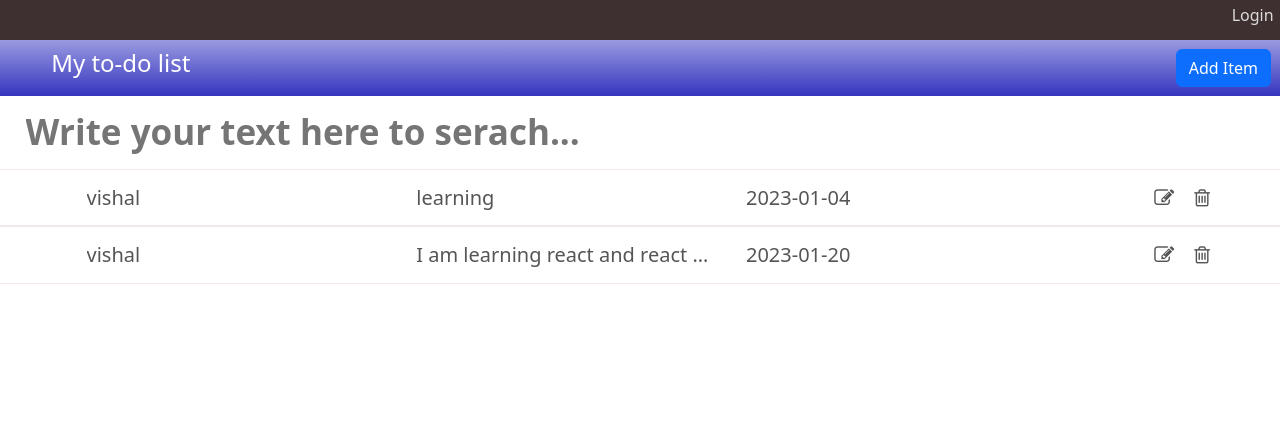
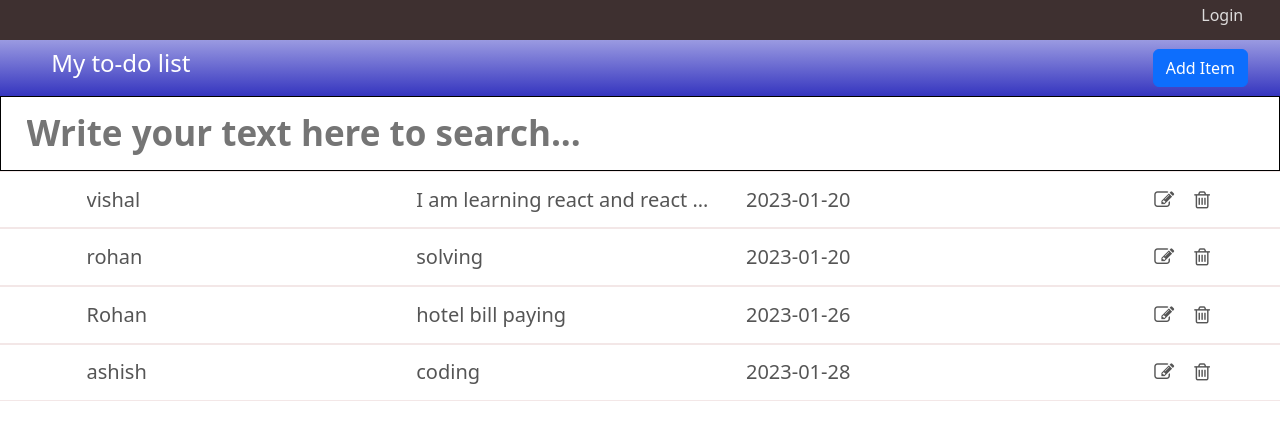
Before and after one commit to Vishal-Taral/todo-list, a React (Create React App) app in the folder todo-app/: page / in a window 1280 px wide. Shown: the top 440 px of the page. Built offline with nearby package versions, Linux system fonts and the light colour scheme; data requests are answered from the project's data file.

Commit message:
seraching feature added in todo-app

```diff
--- a/todo-app/src/API/db.json
+++ b/todo-app/src/API/db.json
@@ -2,15 +2,27 @@
   "task": [
     {
       "id": 2,
-      "description": "I am learning react and react is best library for SPA",
+      "description": "I am learning react and react is best library for SPA 1020304050",
       "date": "2023-01-20",
       "author": "vishal"
     },
     {
-      "id": 4,
-      "description": "learning",
-      "date": "2023-01-04",
-      "author": "vishal"
+      "id": 3,
+      "description": "coding",
+      "date": "2023-01-28",
+      "author": "ashish"
+    },
+    {
+      "description": "solving",
+      "date": "2023-01-20",
+      "author": "rohan",
+      "id": 4
+    },
+    {
+      "id": 5,
+      "description": "hotel bill paying",
+      "date": "2023-01-26",
+      "author": "Rohan"
     }
   ]
 }
--- a/todo-app/src/components/Home/Home.js
+++ b/todo-app/src/components/Home/Home.js
@@ -373,12 +373,12 @@ const Home = () => {
     <div>
       <div className='nav-input'>
         <Navbar getJsonData={getJsonData} />
-        <input type="text" className='input-box' onChange={SearchHandler} placeholder='Write your text here to serach... ' />
+        <input type="text" className='input-box' onChange={SearchHandler}  placeholder='Write your text here to search... ' />
         <div>{
-          works.filter((itemName) => itemName.author.toLowerCase().includes(filteredItem) || itemName.date.includes(filteredItem) || itemName.description.includes(filteredItem)).map((obj) => {
+          works.filter((itemName) =>  itemName.author.toLowerCase().includes(filteredItem.toLowerCase()) || itemName.date.includes(filteredItem) || itemName.description.includes(filteredItem)).map((obj) => {
             return (
               <div className='todo' key={obj.id}>
-                <div className='task-list'  >
+                <div className='task-list'>
                   {/* <div className='list-item'>{key+1}</div> */}
                   {/* <div className="checkbox-input"><input type="checkbox" className='checkbox-input'/></div> */}
                   <div className="list-item col-3">{obj.author}</div>
--- a/todo-app/src/components/Home/Home.scss
+++ b/todo-app/src/components/Home/Home.scss
@@ -132,6 +132,11 @@
         width: 100%;
         font-size: 35px;
         font-weight: 600;
+        text-transform: none;
+    }
+
+    .input-box{
+        border: 1px solid black;
     }
 
     .todo {
@@ -154,6 +159,7 @@
             .checkbox-input {
                 width: 20px;
                 height: 20px;
+
             }
 
             .list-item {
--- a/todo-app/src/components/Navbar/Navbar.scss
+++ b/todo-app/src/components/Navbar/Navbar.scss
@@ -5,6 +5,7 @@
     color: rgba(245, 245, 245, 0.872);
     display: flex;
     justify-content: flex-end;
+    padding-right: 2.3rem;
 
     .login:hover{
         color: white;
@@ -18,6 +19,7 @@
         background-image: linear-gradient(rgb(154, 154, 225),rgb(53, 53, 191));
         color: white;
         padding-left: 4%;
+        padding-right: 2rem;
         font-size: 20px;
 
         .save-btn{
```
